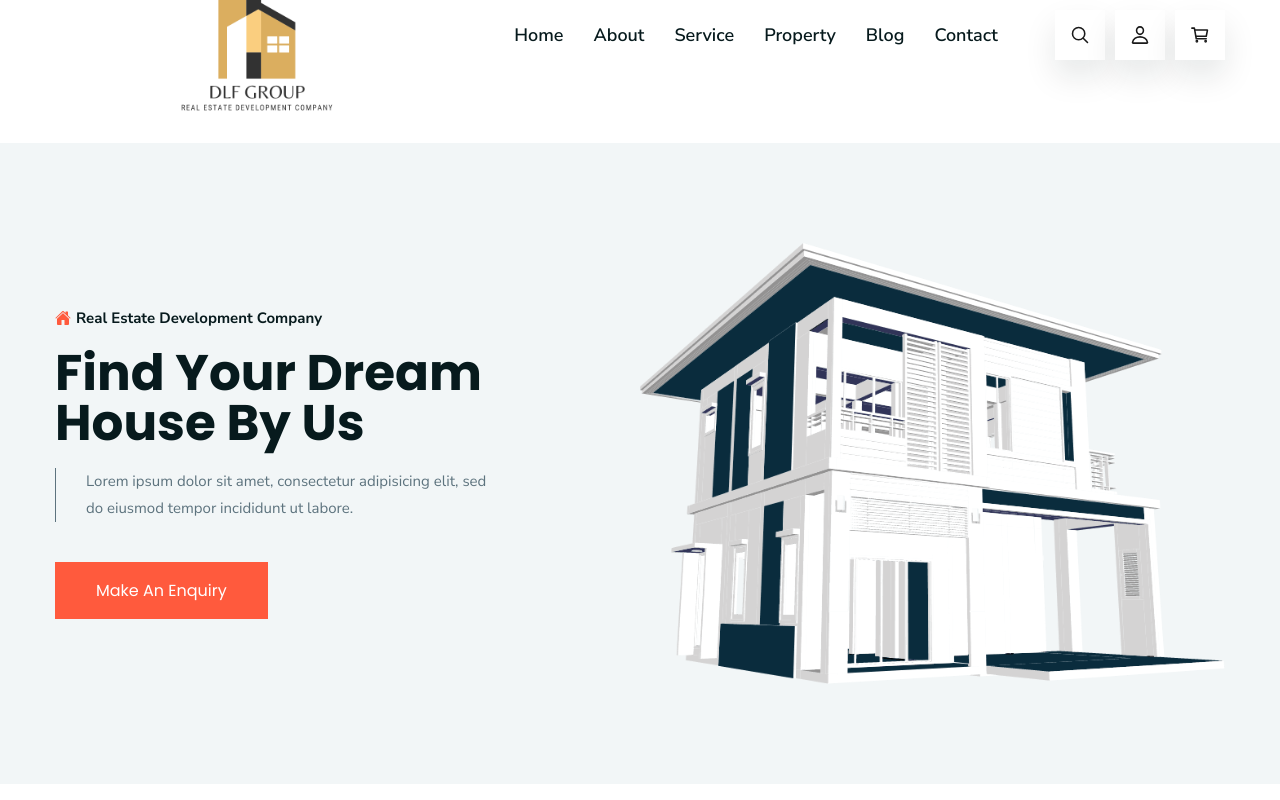
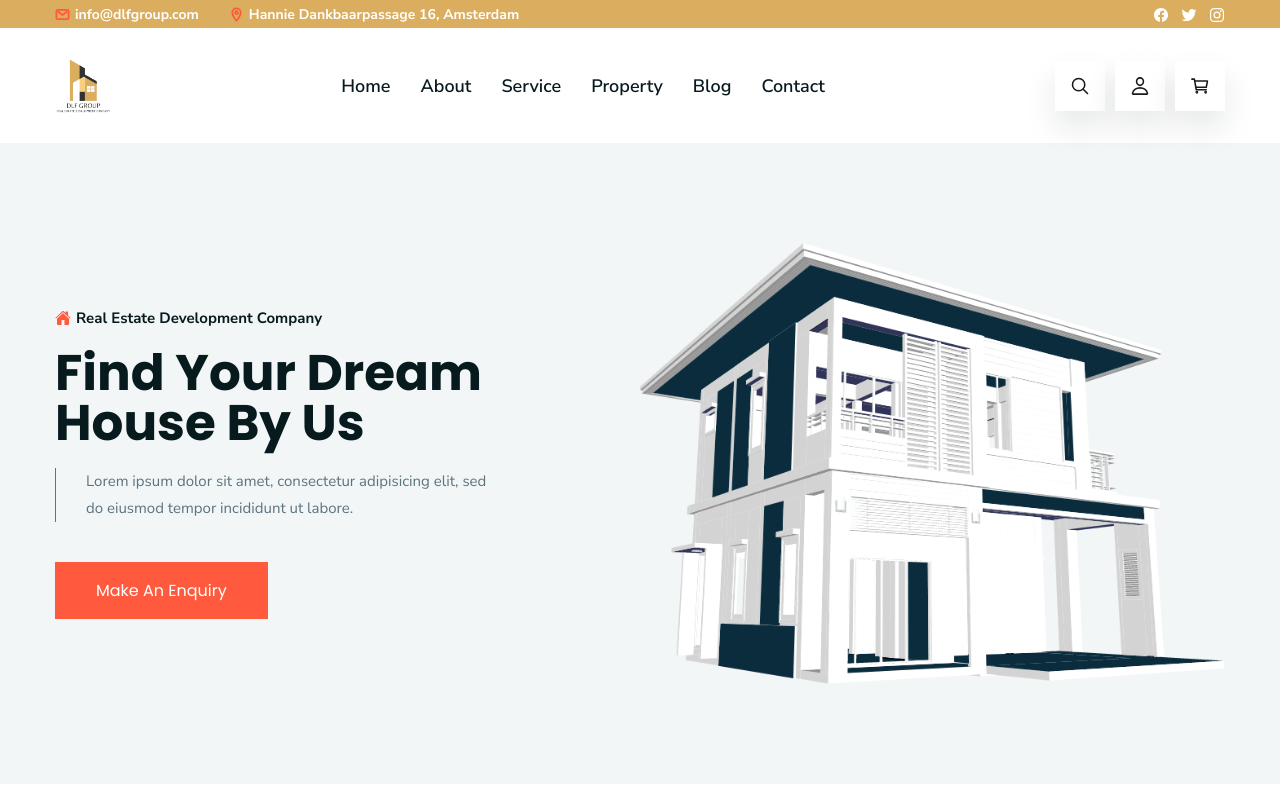
Before and after one commit to devmahadev/DLFGroup, a plain HTML site: page index.html in a window 1280 px wide. Shown: the top 800 px of the page. Drawn offline with nearby package versions, Linux system fonts and the light colour scheme.

Commit message:
fixed style

```diff
--- a/assets/css/style.css
+++ b/assets/css/style.css
@@ -343,7 +343,7 @@ button, a { transition: var(--transition); }
   padding-block: 25px;
 }
 
-.header-bottom .logo img { margin-inline: auto;}
+.header-bottom .logo img { margin-inline: auto; width: 40%;}
 
 .navbar {
   background: var(--white);
@@ -1578,7 +1578,7 @@ button, a { transition: var(--transition); }
 
   .header { padding-bottom: 114px; }
 
-  .header-bottom .logo img { margin-inline: auto;}
+  .header-bottom .logo img { margin-inline: auto; width: 56px;}
 
   .header-bottom {
     position: absolute;
```
